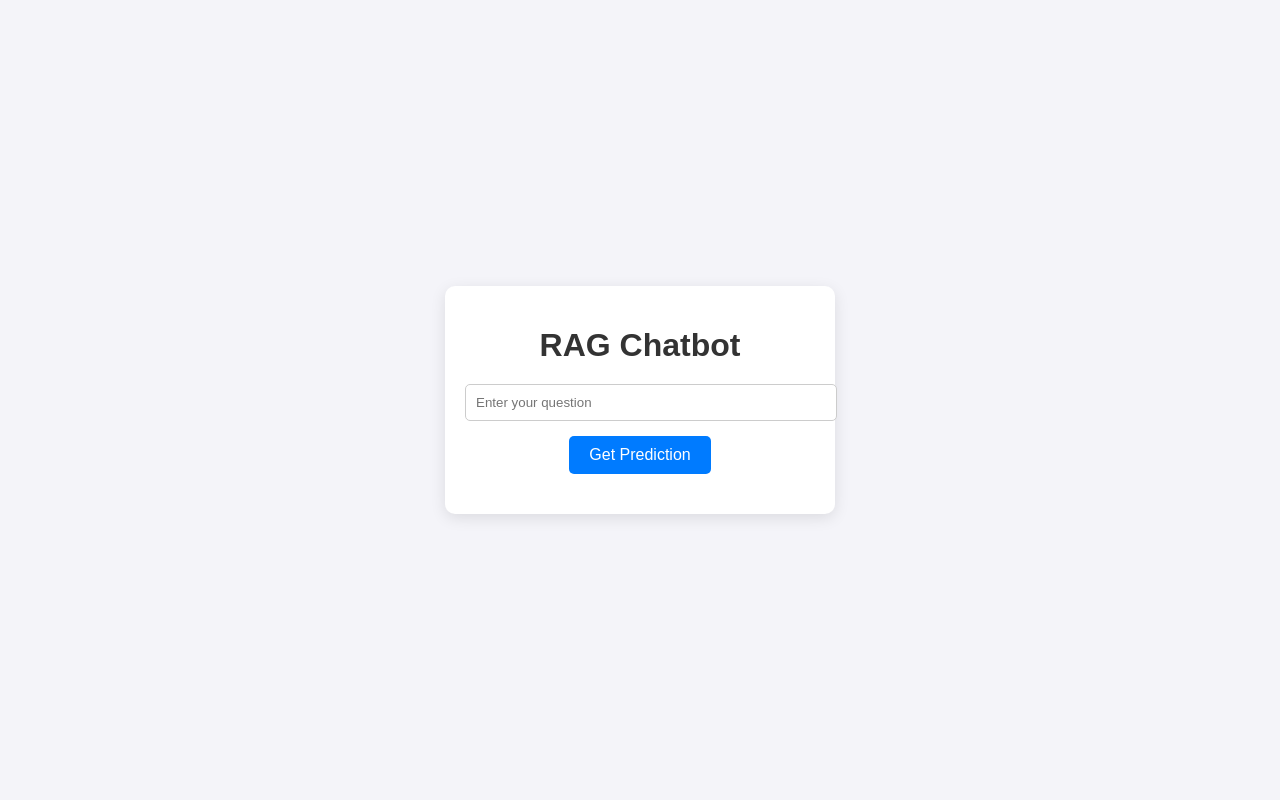
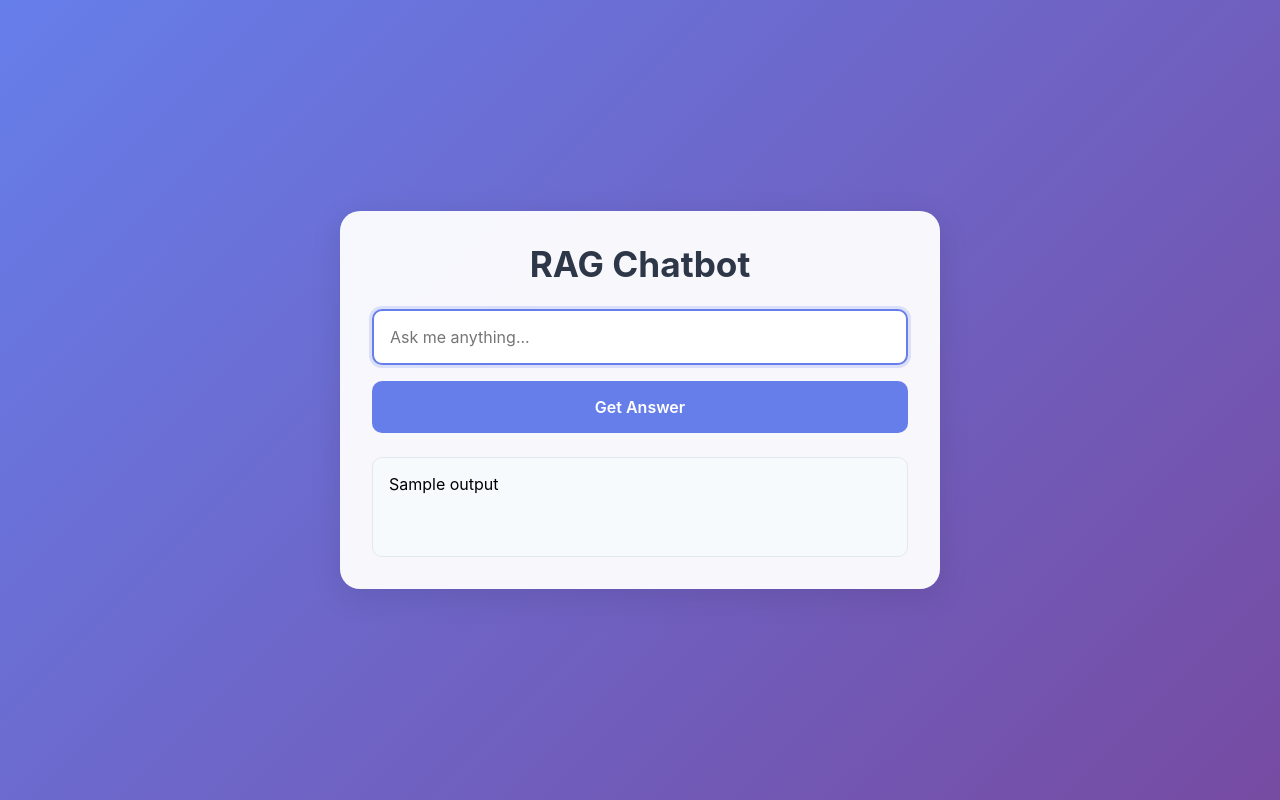
Before and after one commit to chains229/Legal-RAG-App, a Flask app: template template/index.html in a window 1280 px wide. Run offline with Flask 3, Linux system fonts and the light colour scheme; the template is opened without the code that fills it: most values are stand-ins (such as "Sample title", 1, 10 or a date in 2020).

Commit message:
try to upgrade frontend

```diff
--- a/main.py
+++ b/main.py
@@ -52,8 +52,8 @@ def home():
 def getprediction():
 
    input = request.form['question']
-   #prediction = rag.answer_without_context(input, model)
-   prediction = rag.answer_one_sample(input, model, knowledge_index)
+   prediction = rag.answer_without_context(input, model)
+   #prediction = rag.answer_one_sample(input, model, knowledge_index)
 
    return render_template('index.html', output=prediction)
 
--- a/template/index.html
+++ b/template/index.html
@@ -1,104 +1,130 @@
 <!DOCTYPE html>
-<html lang="en">
+<html>
 <head>
-  <meta charset="UTF-8" />
-  <meta name="viewport" content="width=device-width, initial-scale=1.0" />
     <title>RAG Chatbot</title>
     <style>
+        * {
+            margin: 0;
+            padding: 0;
+            box-sizing: border-box;
+            font-family: -apple-system, BlinkMacSystemFont, "Segoe UI", Roboto, sans-serif;
+        }
+
         body {
-      font-family: Arial, sans-serif;
-      background-color: #f4f4f9;
+            min-height: 100vh;
+            background: linear-gradient(135deg, #667eea 0%, #764ba2 100%);
             display: flex;
             justify-content: center;
             align-items: center;
-      height: 100vh;
-      margin: 0;
+            padding: 20px;
         }
 
         .container {
-      text-align: center;
-      padding: 20px;
-      border-radius: 10px;
-      background: #fff;
-      box-shadow: 0 4px 15px rgba(0, 0, 0, 0.1);
-      width: 350px;
+            background: rgba(255, 255, 255, 0.95);
+            padding: 2rem;
+            border-radius: 20px;
+            box-shadow: 0 8px 32px rgba(0, 0, 0, 0.1);
+            width: 100%;
+            max-width: 600px;
         }
 
         h1 {
-      margin-bottom: 20px;
-      color: #333;
+            color: #2d3748;
+            text-align: center;
+            margin-bottom: 1.5rem;
+            font-size: 2.2rem;
+            font-weight: 700;
+        }
+
+        form {
+            display: flex;
+            flex-direction: column;
+            gap: 1rem;
         }
 
         input[type="text"] {
-      width: 100%;
-      padding: 10px;
-      margin-bottom: 15px;
-      border: 1px solid #ccc;
-      border-radius: 5px;
+            padding: 1rem;
+            border: 2px solid #e2e8f0;
+            border-radius: 10px;
+            font-size: 1rem;
+            transition: all 0.3s ease;
+            outline: none;
+        }
+
+        input[type="text"]:focus {
+            border-color: #667eea;
+            box-shadow: 0 0 0 3px rgba(102, 126, 234, 0.2);
         }
 
         button {
-      padding: 10px 20px;
+            background: #667eea;
+            color: white;
+            padding: 1rem;
             border: none;
-      border-radius: 5px;
-      background-color: #007bff;
-      color: white;
+            border-radius: 10px;
+            font-size: 1rem;
+            font-weight: 600;
             cursor: pointer;
-      font-size: 16px;
+            transition: all 0.3s ease;
         }
 
         button:hover {
-      background-color: #0056b3;
+            background: #5a67d8;
+            transform: translateY(-2px);
+        }
+
+        button:active {
+            transform: translateY(0);
         }
 
         .output {
-      margin-top: 20px;
-      font-size: 16px;
-      color: #555;
+            margin-top: 1.5rem;
+            padding: 1rem;
+            background: #f7fafc;
+            border-radius: 10px;
+            border: 1px solid #e2e8f0;
+            min-height: 100px;
+        }
+
+        @media (max-width: 480px) {
+            .container {
+                padding: 1.5rem;
+            }
+
+            h1 {
+                font-size: 1.8rem;
+            }
         }
     </style>
 </head>
-
 <body>
     <div class="container">
         <h1>RAG Chatbot</h1>
-    <form id="rag-form">
-      <input type="text" id="question" placeholder="Enter your question" required />
-      <button type="submit">Get Prediction</button>
+        <form action="{{ url_for('getprediction')}}" method="post">
+            <input
+                type="text"
+                name="question"
+                placeholder="Ask me anything..."
+                required="required"
+            />
+            <button type="submit">Get Answer</button>
         </form>
-    <div id="output" class="output"></div>
+        <div class="output">
+            {{ output }}
+        </div>
     </div>
 
     <script>
-    // Handle form submission
-    document.getElementById('rag-form').addEventListener('submit', async function (e) {
-      e.preventDefault(); // Prevent page reload
-
-      const question = document.getElementById('question').value;
-      const outputDiv = document.getElementById('output');
-      outputDiv.innerHTML = 'Fetching answer...';
-
-      try {
-        // Send the question to the server
-        const response = await fetch('/getprediction', {
-          method: 'POST',
-          headers: { 'Content-Type': 'application/json' },
-          body: JSON.stringify({ question }),
+        // Add loading state to button
+        document.querySelector('form').addEventListener('submit', function(e) {
+            const button = this.querySelector('button');
+            button.innerHTML = 'Processing...';
+            button.style.opacity = '0.7';
         });
 
-        if (!response.ok) {
-          throw new Error('Network response was not ok');
-        }
-
-        const data = await response.json();
-        outputDiv.innerHTML = `<strong>Answer:</strong> ${data.answer}`;
-      } catch (error) {
-        console.error('Error:', error);
-        outputDiv.innerHTML = 'An error occurred. Please try again.';
-      }
-
-      // Clear the input field
-      document.getElementById('question').value = '';
+        // Focus input on page load
+        window.addEventListener('load', function() {
+            document.querySelector('input[name="question"]').focus();
         });
     </script>
 </body>
```
Also changed, not shown: README.md, template/demo.png (added). Lines whose indentation alone changed are shown as unchanged.
